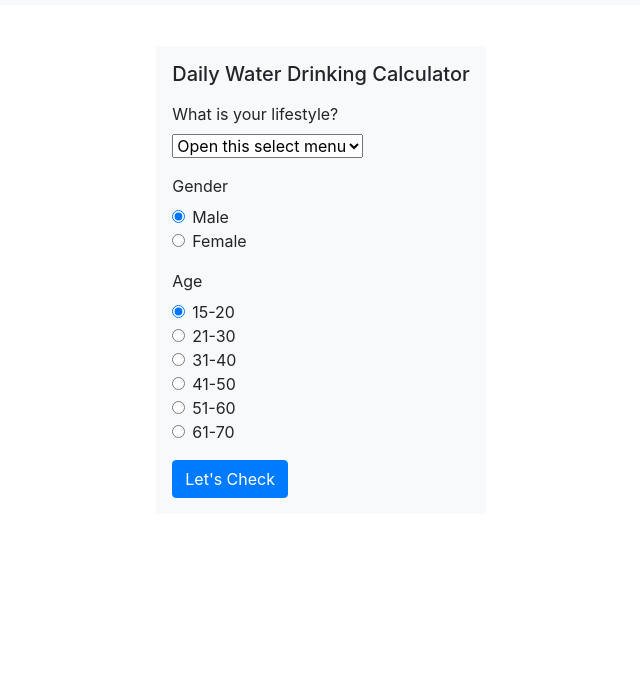
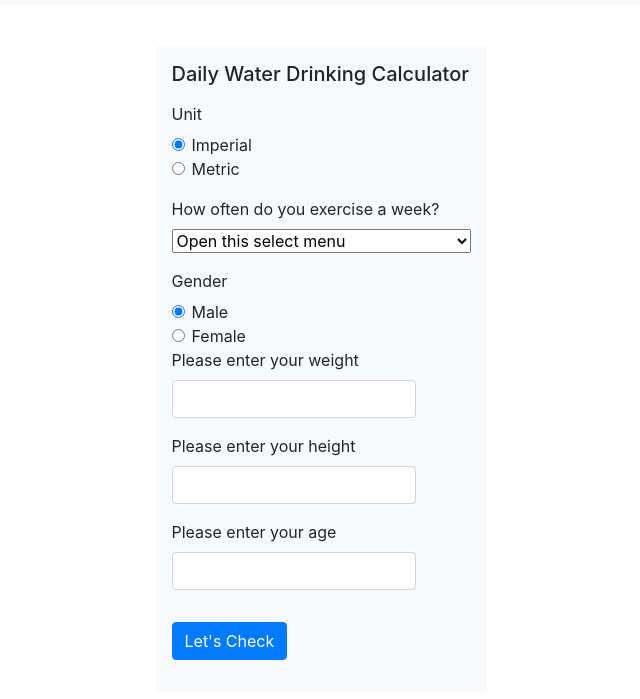
Before and after one commit to jiaxijiaxi410/wateron, a plain HTML site: page calculator/index.html in a window 1280 px wide. Shown: the part 51-750 px from the top of the page, without its empty margins (319-959 px from the left). Drawn offline with nearby package versions, Linux system fonts and the light colour scheme; files that its build step writes are made by us from their sources.

```diff
--- a/calculator/index.html
+++ b/calculator/index.html
@@ -25,15 +25,34 @@
                 <div class="mb-3">
                     <h5>Daily Water Drinking Calculator</h5>
                     <div>
+                      <div class="mt-3">
+                        <fieldset class="row mb-3">
+                          <legend class="col-form-label col-sm-2 pt-0">Unit</legend>
+                          <div class="col-sm-10">
+                            <div class="form-check">
+                              <input class="form-check-input" type="radio" name="unitRadio" id="ageRadio1" value="option1" checked>
+                              <label class="form-check-label" for="unitRadio1">
+                                Imperial
+                              </label>
+                            </div>
+                            <div class="form-check">
+                              <input class="form-check-input" type="radio" name="unitRadio" id="ageRadio2" value="option2">
+                              <label class="form-check-label" for="unitRadio2">
+                                Metric
+                              </label>
+                            </div>
+                          </div>
+                        </fieldset>
+                      </div>
                         <div class="mt-3">
-                            <label for="formGroupExampleInput" class="form-label form-label-bold">What is your lifestyle?</label>
+                            <label for="formGroupExampleInput" class="form-label form-label-bold">How often do you exercise a week?</label>
                         </div>
                         <div>
                             <select class="form-select form-select-sm" aria-label="Default select example">
                                 <option selected>Open this select menu</option>
-                                <option value="1">Active</option>
-                                <option value="2">Normal</option>
-                                <option value="3">Not Active</option>
+                                <option value="1">At least 30mins per day</option>
+                                <option value="2">At least 3 times per week for 30mins </option>
+                                <option value="3">Minimum to no excerise </option>
                             </select>
                         </div>
                     </div>
@@ -53,54 +72,21 @@
                               Female
                             </label>
                           </div>
+                          <div class="mb-3">
+                            <label for="weight" class="form-label">Please enter your weight</label>
+                            <input type="text" class="form-control" id="weightInput">
+                          </div>
+                          <div class="mb-3">
+                            <label for="height" class="form-label">Please enter your height</label>
+                            <input type="text" class="form-control" id="heightInput">
+                          </div>
+                          <div class="mb-3">
+                            <label for="age" class="form-label">Please enter your age</label>
+                            <input type="text" class="form-control" id="ageInput">
+                          </div>
                         </div>
                       </fieldset>
                     </div>
-                    <div class="mt-3">
-                        <fieldset class="row mb-3">
-                        <legend class="col-form-label col-sm-2 pt-0">Age</legend>
-                        <div class="col-sm-10">
-                          <div class="form-check">
-                            <input class="form-check-input" type="radio" name="ageRadio" id="ageRadio1" value="option1" checked>
-                            <label class="form-check-label" for="ageRadio1">
-                              15-20
-                            </label>
-                          </div>
-                          <div class="form-check">
-                            <input class="form-check-input" type="radio" name="ageRadio" id="ageRadio2" value="option2">
-                            <label class="form-check-label" for="ageRadio2">
-                              21-30
-                            </label>
-                          </div>
-                          <div class="form-check">
-                            <input class="form-check-input" type="radio" name="ageRadio" id="ageRadio3" value="option3">
-                            <label class="form-check-label" for="ageRadio3">
-                              31-40
-                            </label>
-                          </div>
-                          <div class="form-check">
-                            <input class="form-check-input" type="radio" name="ageRadio" id="ageRadio4" value="option4">
-                            <label class="form-check-label" for="ageRadio4">
-                              41-50
-                            </label>
-                          </div>
-                          <div class="form-check">
-                            <input class="form-check-input" type="radio" name="ageRadio" id="ageRadio5" value="option5">
-                            <label class="form-check-label" for="ageRadio5">
-                              51-60
-                            </label>
-                          </div>
-                          <div class="form-check">
-                            <input class="form-check-input" type="radio" name="ageRadio" id="ageRadio6" value="option6">
-                            <label class="form-check-label" for="ageRadio6">
-                              61-70
-                            </label>
-                          </div>
-
-                        </div>
-                      </fieldset>
-                    </div>
-                </div>
                 <button type="submit" class="btn btn-primary">Let's Check</button>
             </form>
         </div>
```
Also changed, not shown: index.html (+2 -2 lines).
